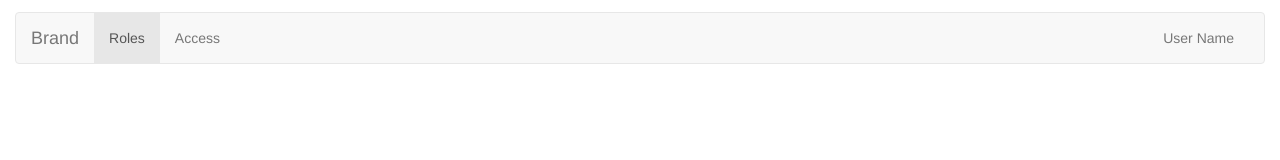
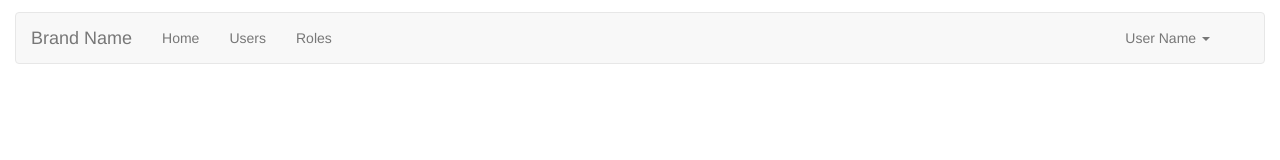
Before and after one commit to anujparikh/admin-module, a React app: page / in a window 1280 px wide. Built offline with nearby package versions, Linux system fonts and the light colour scheme; some packages are replaced by stand-ins of ours.

Commit message:
add react-bootstrap dependency and style static navigation bar

```diff
--- a/package.json
+++ b/package.json
@@ -19,6 +19,7 @@
     "bootstrap": "^3.3.7",
     "jquery": "^3.2.1",
     "react": "^15.6.1",
+    "react-bootstrap": "^0.31.2",
     "react-dom": "^15.6.1",
     "react-hot-loader": "^3.0.0-beta.7",
     "react-redux": "^5.0.5",
--- a/src/components/common/navigation-bar.js
+++ b/src/components/common/navigation-bar.js
@@ -1,38 +1,44 @@
 /******************************************************************
-* Author: Anuj Parikh
-* Description: Component for Navigation Bar
-* Type: React Functional Component
-*******************************************************************/
+ * Author: Anuj Parikh
+ * Description: Component for Navigation Bar
+ * Type: React Functional Component
+ *******************************************************************/
 
 /* Dependency Imports */
 import React from 'react';
+import {
+    Navbar,
+    Nav,
+    NavItem,
+    NavDropdown,
+    MenuItem
+} from 'react-bootstrap';
 
 const NavigationBar = () => {
     return (
-        <nav className="navbar navbar-default">
-            <div className="container-fluid">
-                <div className="navbar-header">
-                    <button type="button" className="navbar-toggle collapsed" data-toggle="collapse"
-                            data-target="#bs-example-navbar-collapse-1" aria-expanded="false"
-                    >
-                        <span className="sr-only">Toggle navigation</span>
-                        <span className="icon-bar" />
-                        <span className="icon-bar" />
-                        <span className="icon-bar" />
-                    </button>
-                    <a className="navbar-brand" href="#">Brand</a>
-                </div>
-                <div className="collapse navbar-collapse" id="bs-example-navbar-collapse-1">
-                    <ul className="nav navbar-nav">
-                        <li className="active"><a href="#">Roles <span className="sr-only">(current)</span></a></li>
-                        <li><a href="#">Access</a></li>
-                    </ul>
-                    <ul className="nav navbar-nav navbar-right">
-                        <li><a href="#">User Name</a></li>
-                    </ul>
-                </div>
-            </div>
-        </nav>
+        <Navbar fluid collapseOnSelect>
+            <Navbar.Header>
+                <Navbar.Brand>
+                    <a href="#">Brand Name</a>
+                </Navbar.Brand>
+                <Navbar.Toggle />
+            </Navbar.Header>
+            <Navbar.Collapse>
+                <Nav>
+                    <NavItem eventKey={1} href="#">Home</NavItem>
+                    <NavItem eventKey={2} href="#">Users</NavItem>
+                    <NavItem eventKey={2} href="#">Roles</NavItem>
+                </Nav>
+                <Nav pullRight className="c-mr-md">
+                    <NavDropdown eventKey={3} title="User Name" id="user-name-dropdown">
+                        <MenuItem eventKey={3.1}>Action #1</MenuItem>
+                        <MenuItem eventKey={3.2}>Action #2</MenuItem>
+                        <MenuItem divider />
+                        <MenuItem eventKey={3.4}>Logout</MenuItem>
+                    </NavDropdown>
+                </Nav>
+            </Navbar.Collapse>
+        </Navbar>
     );
 };
 
--- a/src/styles/styles.css
+++ b/src/styles/styles.css
@@ -1,11 +1,23 @@
 .c-mt-sm {
-    margin-top: 0.6rem;
+    margin-top: 0.6rem !important;
 }
 
 .c-mt-md {
-    margin-top: 0.9rem;
+    margin-top: 0.9rem !important;
 }
 
 .c-mt-lg {
-    margin-top: 1.2rem;
+    margin-top: 1.2rem !important;
 }
+
+.c-mr-sm {
+    margin-right: 0.6rem !important;
+}
+
+.c-mr-md {
+    margin-right: 0.9rem !important;
+}
+
+.c-mr-lg {
+    margin-right: 1.2rem !important;
+}
```
Also changed, not shown: 1 other file.
